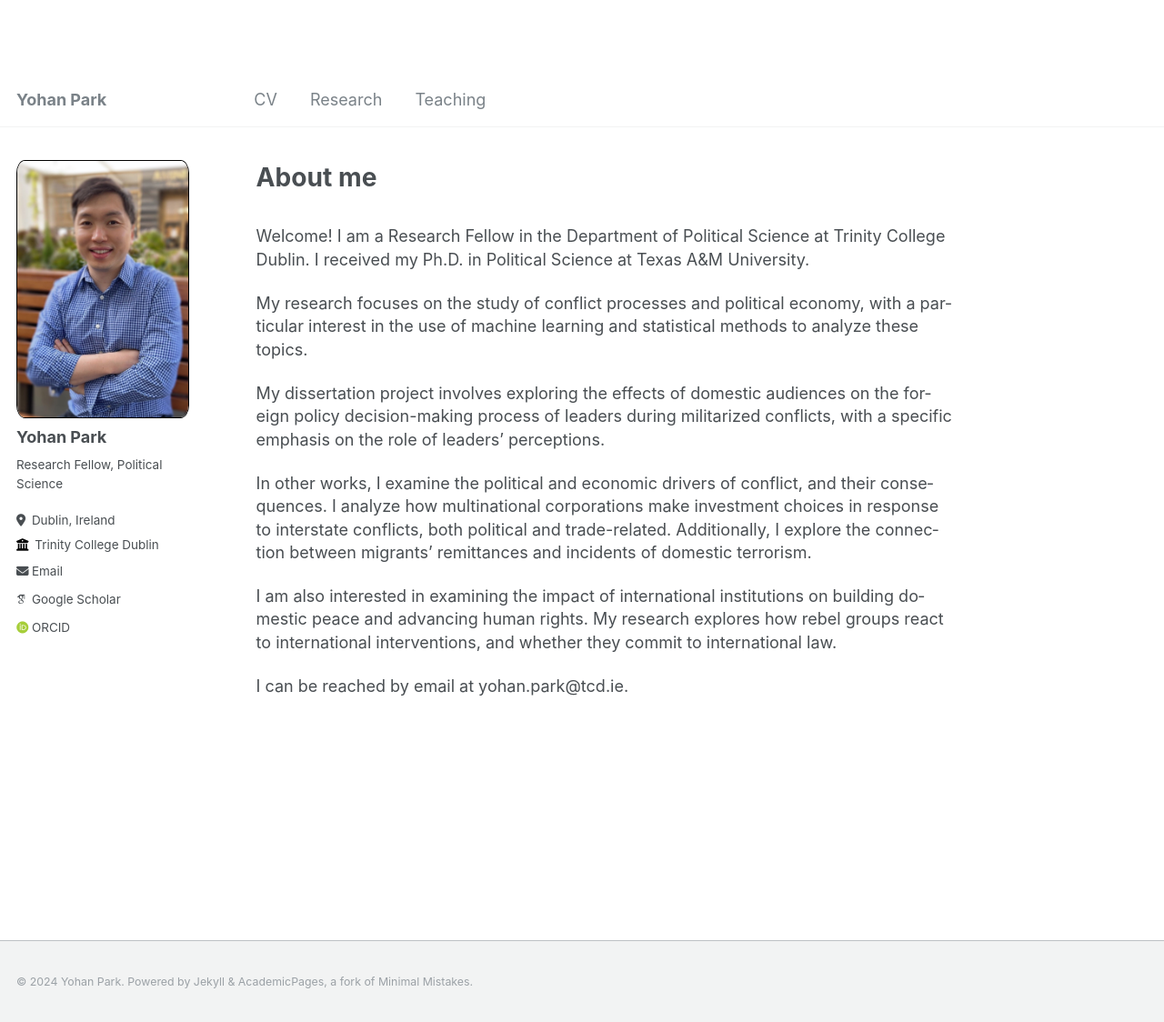
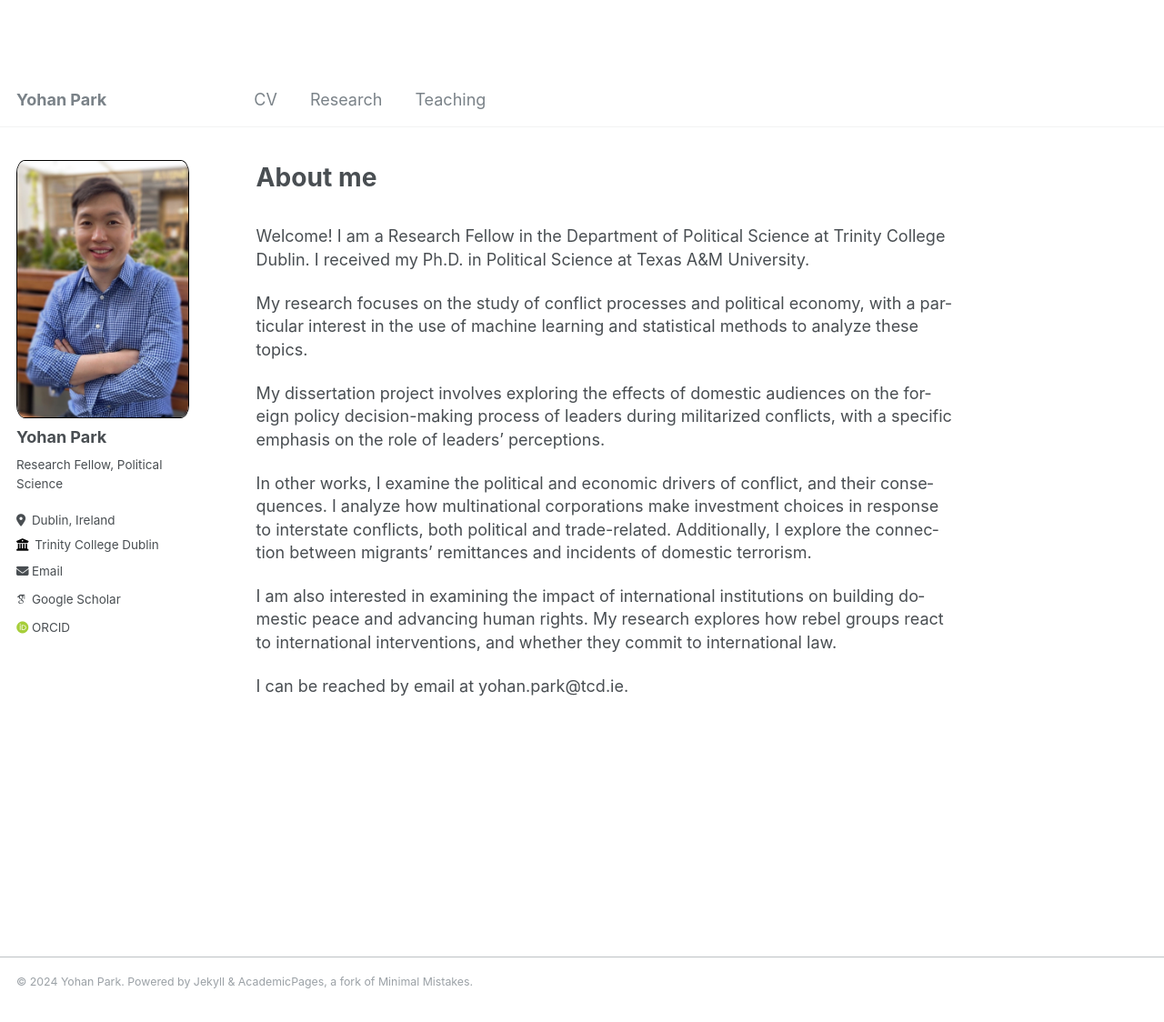
Before and after one commit to yohanpark23/yohanpark23.github.io, a Jekyll site: the page built from _pages/about.md, in a window 1280 px wide and 1124 px high. Shown: the whole window at 91% size. Built offline with Jekyll 4.4.1, drawn with Linux system fonts in a browser that asks for light colours; some web fonts are replaced.

Commit message:
Update _footer.scss

```diff
--- a/_sass/_footer.scss
+++ b/_sass/_footer.scss
@@ -14,20 +14,20 @@
   bottom: 0em;
   height: auto;
   /* sticky footer fix end */
-  margin-top: 3em;
+  margin-top: 1em;
   color: mix(#fff, $gray, 25%);
   -webkit-animation: intro 0.3s both;
           animation: intro 0.3s both;
   -webkit-animation-delay: 0.45s;
           animation-delay: 0.45s;
-  background-color: $lighter-gray;
+  background-color: #fff;
   border-top: 1px solid $light-gray;
 
   footer {
     @include clearfix;
     margin-left: auto;
     margin-right: auto;
-    margin-top: 2em;
+    margin-top: 1em;
     max-width: 100%;
     padding: 0 1em 2em;
 
```
